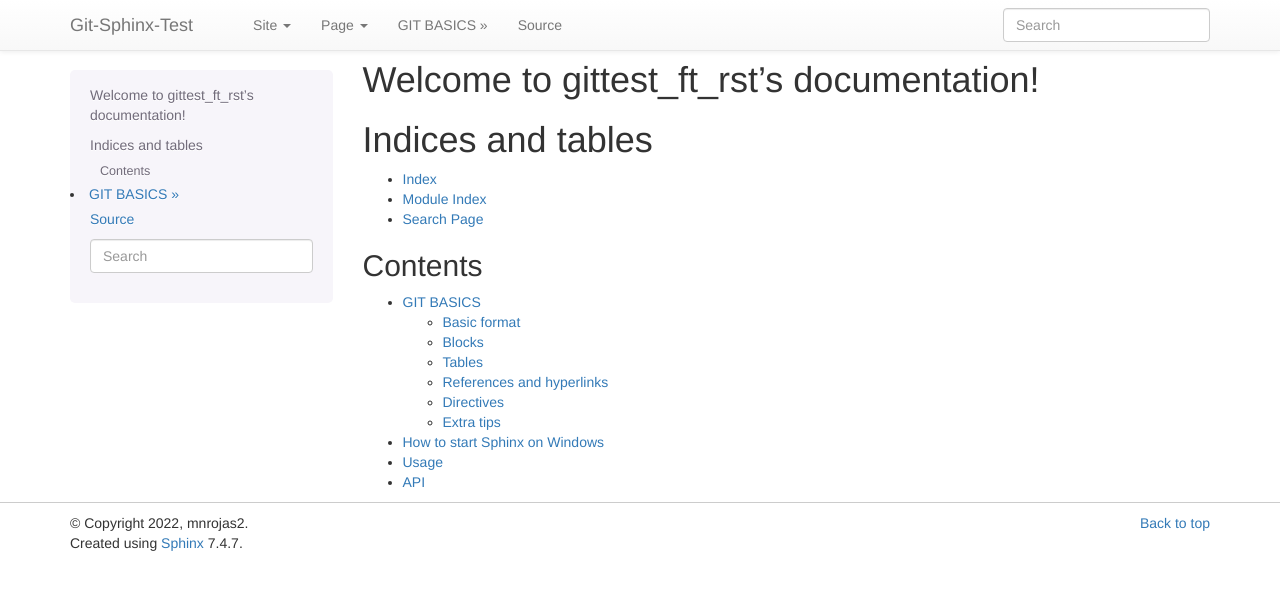
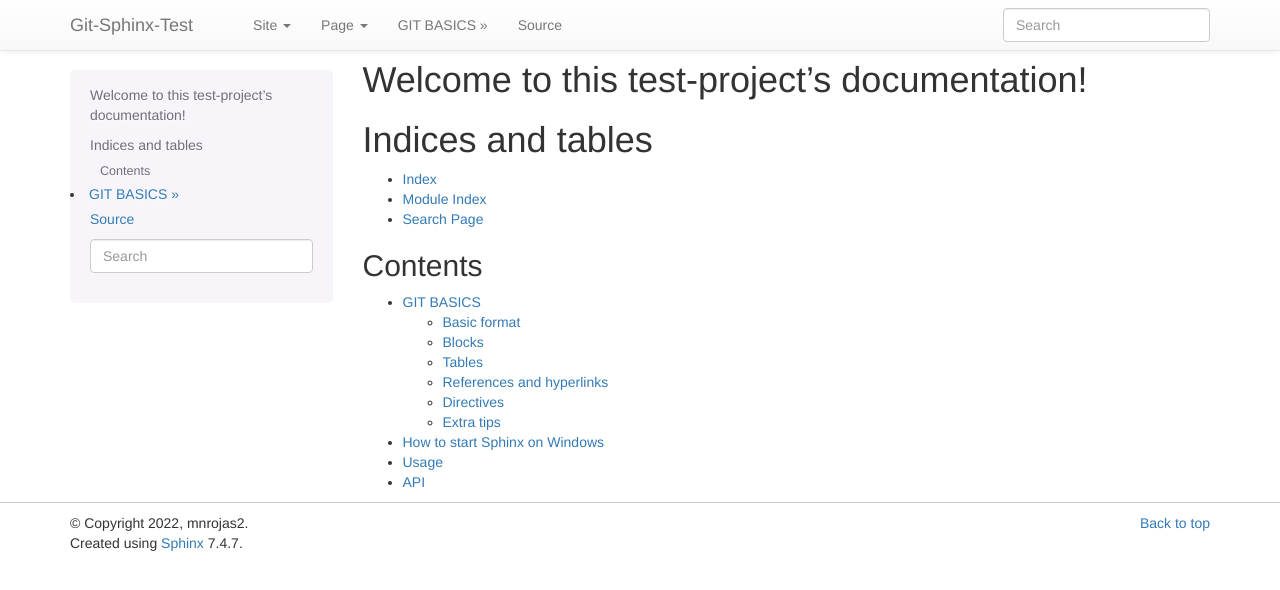
Before and after one commit to mnrojas2/gitsphinx-test, a Sphinx documentation site: the page built from docs/source/index.rst, in a window 1280 px wide. Shown: the top 590 px of the page. Built offline with Sphinx 7.4.7, drawn with Linux system fonts in a browser that asks for light colours.

Commit message:
Update index.rst

```diff
--- a/docs/source/index.rst
+++ b/docs/source/index.rst
@@ -3,7 +3,7 @@
    You can adapt this file completely to your liking, but it should at least
    contain the root `toctree` directive.
 
-Welcome to gittest_ft_rst's documentation!
+Welcome to this test-project's documentation!
 ==========================================
 
 .. toctree::
```
